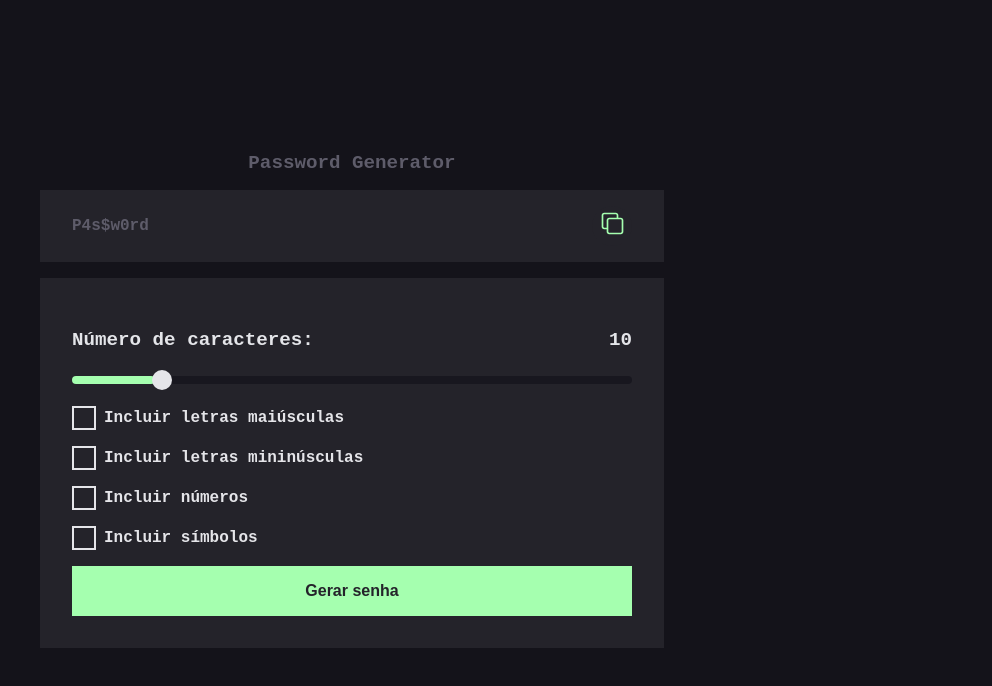
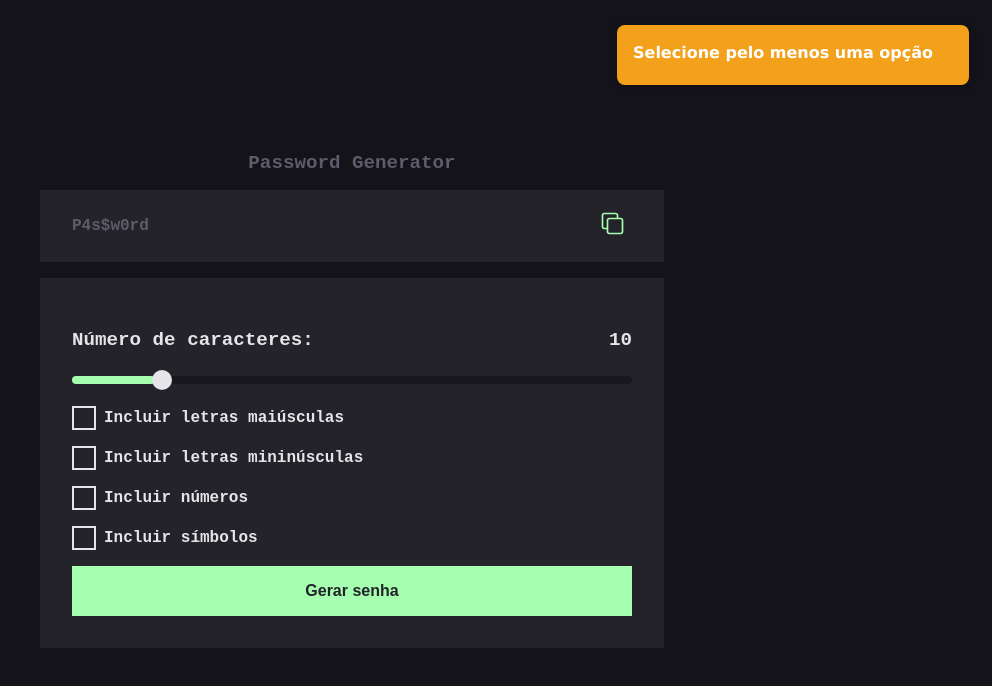
Before and after one commit to thaismtss/generate-password, a React (Vite) app: page / in a window 1280 px wide. Both pictures are taken after a click on the button "Gerar senha". Shown: the top 686 px of the page, without its empty margins (288-1280 px from the left). Built offline with nearby package versions, Linux system fonts and the light colour scheme.

Commit message:
feat: add compoment toast

```diff
--- a/package.json
+++ b/package.json
@@ -13,6 +13,7 @@
     "@radix-ui/react-checkbox": "^1.0.4",
     "@radix-ui/react-icons": "^1.3.0",
     "@radix-ui/react-slider": "^1.1.2",
+    "@radix-ui/react-toast": "^1.1.5",
     "react": "^18.2.0",
     "react-dom": "^18.2.0",
     "styled-components": "^6.1.1"
--- a/src/App.tsx
+++ b/src/App.tsx
@@ -12,11 +12,13 @@ import {
   SliderWrapper,
 } from './styles/app';
 import { CopyIcon } from '@radix-ui/react-icons';
-import { useState } from 'react';
+import { useContext, useState } from 'react';
 import Slider from './components/Slider/Slider';
 import { generatePassword } from './utils';
+import { ToastContext } from './components/Toast/Toast';
 
 function App() {
+  const { toast } = useContext(ToastContext);
   const [password, setPassword] = useState('');
   const [options, setOptions] = useState({
     caracteresLenght: 10,
@@ -37,6 +39,14 @@ function App() {
       numbers: options.includeNumbers,
       symbols: options.includeSymbols,
     });
+    if (!newPassword) {
+      toast({
+        title: 'Selecione pelo menos uma opção',
+        duration: 5000,
+        variant: 'warning',
+      });
+      return;
+    }
     setPassword(newPassword);
   }
 
@@ -44,9 +54,17 @@ function App() {
     if (!password) return;
     try {
       await navigator.clipboard.writeText('password');
-      alert('Senha copiada com sucesso');
+      toast({
+        title: 'Senha copiada com sucesso',
+        duration: 5000,
+        variant: 'success',
+      });
     } catch {
-      alert('Não foi possível copiar a senha');
+      toast({
+        title: 'Erro ao copiar senha',
+        duration: 5000,
+        variant: 'error',
+      });
     }
   }
 
--- /dev/null
+++ b/src/components/Toast/Toast.tsx
@@ -0,0 +1,143 @@
+import * as ToastRadix from '@radix-ui/react-toast';
+import { createContext, useState } from 'react';
+import styled, { css, keyframes } from 'styled-components';
+
+export interface ToastProviderProps {
+  children: React.ReactNode;
+}
+
+export interface ToastProps extends Omit<ToastRadix.ToastProps, 'asChild'> {
+  title: string;
+  description?: string;
+  variant?: 'success' | 'error' | 'warning';
+}
+
+interface ToastRootProps extends Omit<ToastProps, 'title' | 'description'> {}
+
+type ToastContextType = {
+  toast: (props: ToastProps) => void;
+};
+
+export const ToastContext = createContext<ToastContextType>(
+  {} as ToastContextType
+);
+
+const toastVariants = {
+  success: css`
+    background-color: #41c13c;
+  `,
+  warning: css`
+    background-color: #f3a01b;
+  `,
+  error: css`
+    background-color: #f13637;
+  `,
+};
+
+const VIEWPORT_PADDING = 25;
+
+const hide = keyframes({
+  '0%': { opacity: 1 },
+  '100%': { opacity: 0 },
+});
+
+const slideIn = keyframes({
+  from: { transform: `translateX(calc(100% + ${VIEWPORT_PADDING}px))` },
+  to: { transform: 'translateX(0)' },
+});
+
+const swipeOut = keyframes({
+  from: { transform: 'translateX(var(--radix-toast-swipe-end-x))' },
+  to: { transform: `translateX(calc(100% + ${VIEWPORT_PADDING}px))` },
+});
+
+const ToastRoot = styled(ToastRadix.Root)<ToastRootProps>`
+  ${props => props.variant && toastVariants[props.variant]}
+  font-family: Verdana, Geneva, Tahoma, sans-serif;
+  padding: 16px;
+  border-radius: 8px;
+  box-shadow: 0 0 8px rgba(0, 0, 0, 0.2);
+  color: #fff;
+  font-size: 14px;
+  font-weight: 500;
+  line-height: 1.5;
+  max-width: 320px;
+  width: 100%;
+  &:focus {
+    outline: none;
+  }
+  &[data-state='open'] {
+    animation: ${slideIn} 500ms cubic-bezier(0.16, 1, 0.3, 1);
+  }
+  &[data-state='closed'] {
+    animation: ${hide} 100ms ease-in;
+  }
+  &[data-swipe='move'] {
+    transform: translateX(var(--radix-toast-swipe-move-x));
+  }
+  &[data-swipe='cancel'] {
+    transform: translateX(0);
+    transition: transform 200ms ease-out;
+  }
+  &[data-swipe='end'] {
+    animation: ${swipeOut} 100ms ease-out;
+  }
+`;
+
+const ToastTitle = styled(ToastRadix.Title)`
+  font-weight: 600;
+  margin-bottom: 4px;
+  font-size: 1rem;
+  line-height: 1.5;
+  color: #fff;
+`;
+
+const ToastDescription = styled(ToastRadix.Description)`
+  font-size: 0.875rem;
+  line-height: 1.5;
+  color: #fff;
+`;
+
+const ToastViewport = styled(ToastRadix.Viewport)`
+  position: fixed;
+  top: 0;
+  right: 30px;
+  z-index: 9999;
+  display: flex;
+  flex-direction: column;
+  pointer-events: none;
+  gap: 8px;
+  width: 320px;
+  max-width: 100vw;
+  margin: 0;
+  list-style: none;
+  outline: none;
+  padding: ${VIEWPORT_PADDING}px;
+`;
+
+export default function ToastProvider({ children }: ToastProviderProps) {
+  const [toasts, setToasts] = useState<ToastProps[]>([]);
+
+  function toast(props: ToastProps) {
+    setToasts(toast => [...toast, props]);
+  }
+  return (
+    <ToastContext.Provider value={{ toast }}>
+      <ToastRadix.Provider swipeDirection="left">
+        {children}
+        {toasts.map(({ title, description, variant, duration }, index) => (
+          <ToastRoot
+            key={index}
+            duration={duration ?? 3000}
+            {...toast}
+            variant={variant ?? 'success'}
+          >
+            <ToastTitle className="font-semibold mb-1">{title}</ToastTitle>
+            <ToastDescription>{description}</ToastDescription>
+          </ToastRoot>
+        ))}
+        <ToastViewport />
+      </ToastRadix.Provider>
+    </ToastContext.Provider>
+  );
+}
--- a/src/main.tsx
+++ b/src/main.tsx
@@ -2,10 +2,13 @@ import React from 'react';
 import ReactDOM from 'react-dom/client';
 import App from './App.tsx';
 import GlobalStyle from './styles/globalStyle.ts';
+import ToastProvider from './components/Toast/Toast.tsx';
 
 ReactDOM.createRoot(document.getElementById('root')!).render(
   <React.StrictMode>
     <GlobalStyle />
-    <App />
+    <ToastProvider>
+      <App />
+    </ToastProvider>
   </React.StrictMode>
 );
```
Also changed, not shown: 1 other file (tests, documents, lock files or other folders).
